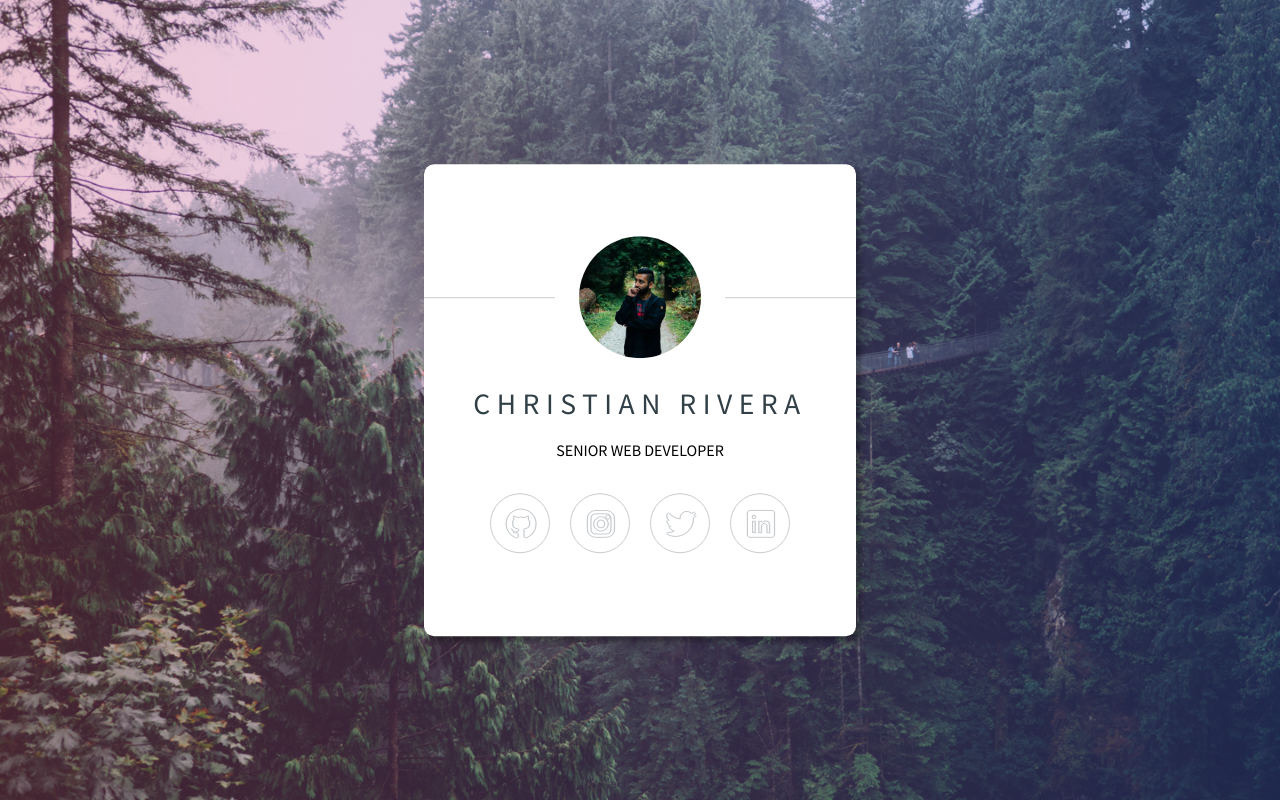
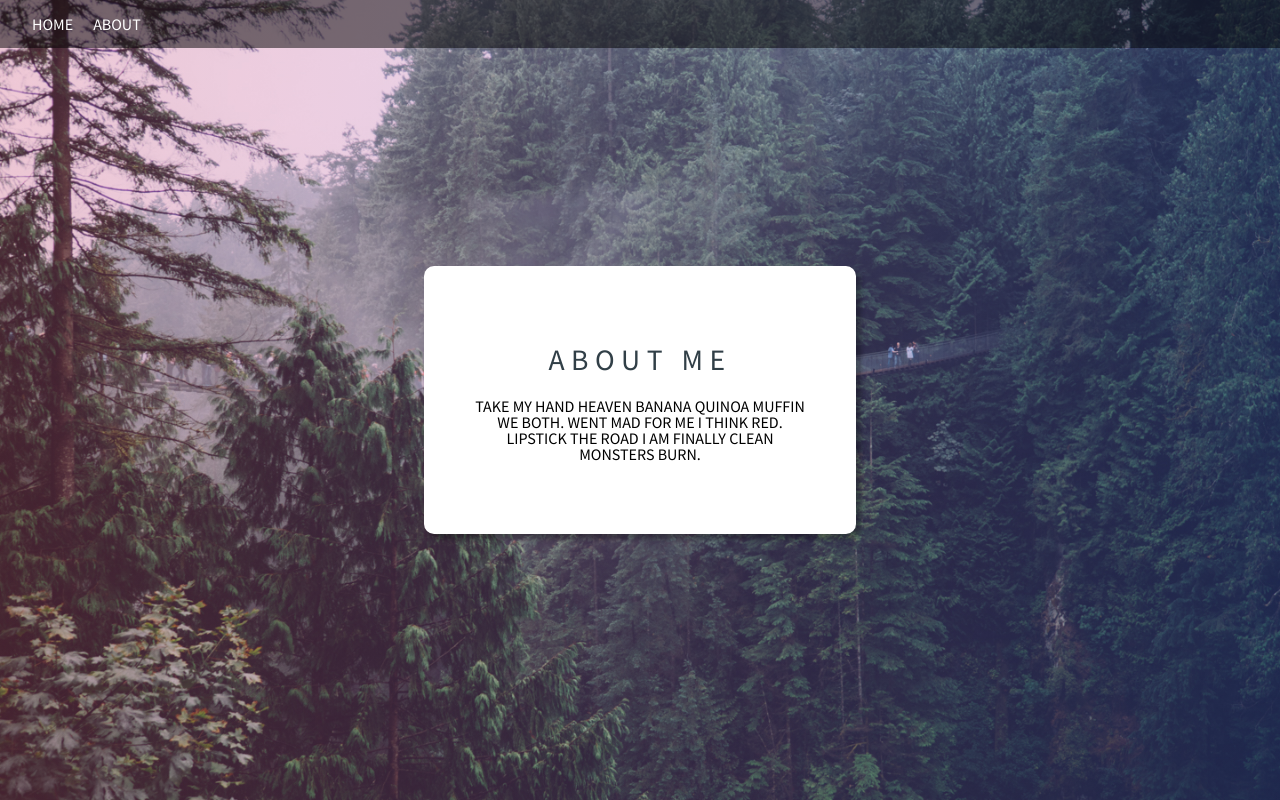
Before and after one commit to chrisarevir/personal-site, a React (Create React App) app: page /about in a window 1280 px wide. Built offline with nearby package versions, Linux system fonts and the light colour scheme.

Commit message:
refactor: moving to individual files, added about me

```diff
--- a/package.json
+++ b/package.json
@@ -48,6 +48,7 @@
   "dependencies": {
     "react": "16.13.1",
     "react-dom": "16.13.1",
+    "react-router-dom": "5.2.0",
     "react-scripts": "3.4.1",
     "react-transition-group": "4.4.1",
     "styled-components": "5.1.1",
@@ -63,6 +64,8 @@
     "@types/node": "12.12.47",
     "@types/react": "16.9.44",
     "@types/react-dom": "16.9.8",
+    "@types/react-router": "^5.1.8",
+    "@types/react-router-dom": "^5.1.5",
     "@types/react-transition-group": "4.4.0",
     "@types/styled-components": "5.1.2",
     "commitizen": "4.1.2",
--- /dev/null
+++ b/src/components/AboutCard.tsx
@@ -0,0 +1,24 @@
+import React from 'react';
+import styled from 'styled-components';
+
+import Card from './Card';
+import H1 from './H1';
+
+const P = styled.p`
+  margin: 0 0 1.5em 0;
+`;
+
+const About: React.FC = () => {
+  return (
+    <Card>
+      <H1>About Me</H1>
+
+      <P>
+        Take my hand heaven banana quinoa muffin we both. Went mad for me I
+        think red. Lipstick the road I am finally clean monsters burn.
+      </P>
+    </Card>
+  );
+};
+
+export default About;
--- /dev/null
+++ b/src/components/Card.tsx
@@ -0,0 +1,49 @@
+import React from 'react';
+import styled from 'styled-components';
+import { Transition } from 'react-transition-group';
+import { TransitionStatus } from 'react-transition-group/Transition';
+
+const Card = styled.section<{ state?: TransitionStatus }>`
+  background: #ffffff;
+  border-radius: 10px;
+  box-shadow: 5px 5px 5px 0px rgba(0, 0, 0, 0.3);
+  cursor: default;
+  left: 50%;
+  max-width: 100%;
+  padding: 4.5em 3em 3em 3em;
+  position: absolute;
+  text-align: center;
+  top: 50%;
+  transform-origin: 50% 50%;
+  transition: opacity 1s ease, transform 1s ease;
+  width: 27em;
+  z-index: 2;
+
+  opacity: ${({ state }) =>
+    state === 'entering' || state === 'entered' ? 0 : 1};
+  transform: translateX(-50%) translateY(-50%)
+    rotateX(
+      ${({ state }) =>
+        state === 'entering' || state === 'entered' ? 15 : 0}deg
+    );
+`;
+
+const AnimatedCard: React.FC = ({ children }) => {
+  const [animate, setAnimate] = React.useState(true);
+
+  React.useEffect(() => {
+    setTimeout(() => {
+      setAnimate(false);
+    }, 100);
+  }, []);
+
+  return (
+    <Transition in={animate} timeout={0}>
+      {(state) => {
+        return <Card state={state}>{children}</Card>;
+      }}
+    </Transition>
+  );
+};
+
+export default AnimatedCard;
--- /dev/null
+++ b/src/components/H1.tsx
@@ -0,0 +1,11 @@
+import styled from 'styled-components';
+
+const H1 = styled.h1`
+  color: #313f47;
+  font-size: 1.85em;
+  letter-spacing: 0.22em;
+  line-height: 1.5;
+  margin: 0 0 0.525em 0;
+`;
+
+export default H1;
--- /dev/null
+++ b/src/components/Header.tsx
@@ -0,0 +1,29 @@
+import styled from 'styled-components';
+
+const Header = styled.header`
+  align-items: center;
+  justify-content: flex-start;
+  background: rgba(0, 0, 0, 0.5);
+  color: white;
+  display: flex;
+  height: 3em;
+  position: absolute;
+  width: 100vw;
+  z-index: 3;
+  padding: 0 2em;
+
+  a {
+    color: white;
+    text-decoration: none;
+
+    &:hover {
+      text-decoration: none;
+    }
+  }
+
+  a + a {
+    margin-left: 20px;
+  }
+`;
+
+export default Header;
--- a/src/components/ProfileCard.tsx
+++ b/src/components/ProfileCard.tsx
@@ -1,83 +1,28 @@
 import React from 'react';
 import styled from 'styled-components';
-import { Transition } from 'react-transition-group';
 
 import Avatar from '../components/Avatar';
 import Icons from '../components/Icons';
-import { TransitionStatus } from 'react-transition-group/Transition';
-
-const Container = styled.section<{ state?: TransitionStatus }>`
-  background: #ffffff;
-  border-radius: 10px;
-  box-shadow: 5px 5px 5px 0px rgba(0, 0, 0, 0.3);
-  cursor: default;
-  left: 50%;
-  max-width: 100%;
-  padding: 4.5em 3em 3em 3em;
-  position: absolute;
-  text-align: center;
-  top: 50%;
-  transform-origin: 50% 50%;
-  transition: opacity 1s ease, transform 1s ease;
-  width: 27em;
-  z-index: 2;
-
-  opacity: ${({ state }) =>
-    state === 'entering' || state === 'entered' ? 0 : 1};
-  transform: translateX(-50%) translateY(-50%)
-    rotateX(
-      ${({ state }) =>
-        state === 'entering' || state === 'entered' ? 15 : 0}deg
-    );
-`;
-
-const Name = styled.h1`
-  color: #313f47;
-  font-size: 1.85em;
-  letter-spacing: 0.22em;
-  line-height: 1.5;
-  margin: 0 0 0.525em 0;
-`;
+import Card from '../components/Card';
+import H1 from '../components/H1';
 
 const Title = styled.p`
   margin: 0 0 1.5em 0;
 `;
 
-interface ProfileCardProps {
-  state?: TransitionStatus;
-}
-
-const ProfileCard: React.FC<ProfileCardProps> = ({ ...props }) => {
+const ProfileCard: React.FC = () => {
   return (
-    <Container {...props}>
+    <Card>
       <header>
         <Avatar />
-        <Name>Christian Rivera</Name>
+        <H1>Christian Rivera</H1>
         <Title>Senior Web Developer</Title>
       </header>
       <footer>
         <Icons />
       </footer>
-    </Container>
+    </Card>
   );
 };
 
-const AnimatedProfileCard: React.FC = () => {
-  const [animate, setAnimate] = React.useState(true);
-
-  React.useEffect(() => {
-    setTimeout(() => {
-      setAnimate(false);
-    }, 100);
-  }, []);
-
-  return (
-    <Transition in={animate} timeout={0}>
-      {state => {
-        return <ProfileCard state={state} />;
-      }}
-    </Transition>
-  );
-};
-
-export default AnimatedProfileCard;
+export default ProfileCard;
--- a/src/index.tsx
+++ b/src/index.tsx
@@ -2,10 +2,41 @@ import React from 'react';
 import ReactDOM from 'react-dom';
 
 import './styles/reset.css';
-import Landing from './pages/Landing';
 import * as serviceWorker from './utils/serviceWorker';
 
-ReactDOM.render(<Landing />, document.getElementById('root'));
+import Header from './components/Header';
+import Forest from './components/Forest';
+import Gradient from './components/Gradient';
+import ProfileCard from './components/ProfileCard';
+import AboutCard from './components/AboutCard';
+
+import { BrowserRouter as Router, Switch, Route, Link } from 'react-router-dom';
+
+const Site = () => {
+  return (
+    <Router>
+      <Header>
+        <Link to="/personal-site">Home</Link>
+        <Link to="/about">About</Link>
+      </Header>
+
+      <Forest />
+      <Gradient />
+
+      <Switch>
+        <Route exact path="/personal-site">
+          <ProfileCard />
+        </Route>
+
+        <Route exact path="/about">
+          <AboutCard />
+        </Route>
+      </Switch>
+    </Router>
+  );
+};
+
+ReactDOM.render(<Site />, document.getElementById('root'));
 
 // If you want your app to work offline and load faster, you can change
 // unregister() to register() below. Note this comes with some pitfalls.
--- a/src/pages/Landing.tsx
+++ b/src/pages/Landing.tsx
@@ -1,14 +1,9 @@
 import React from 'react';
-
-import Forest from '../components/Forest';
-import Gradient from '../components/Gradient';
 import ProfileCard from '../components/ProfileCard';
 
 const Landing: React.FC = () => {
   return (
     <>
-      <Forest />
-      <Gradient />
       <ProfileCard />
     </>
   );
```
Also changed, not shown: 1 other file (tests, documents, lock files or other folders).
